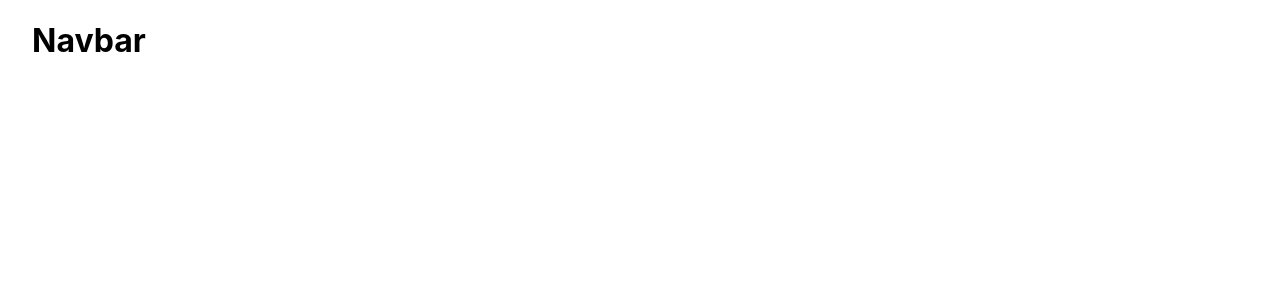
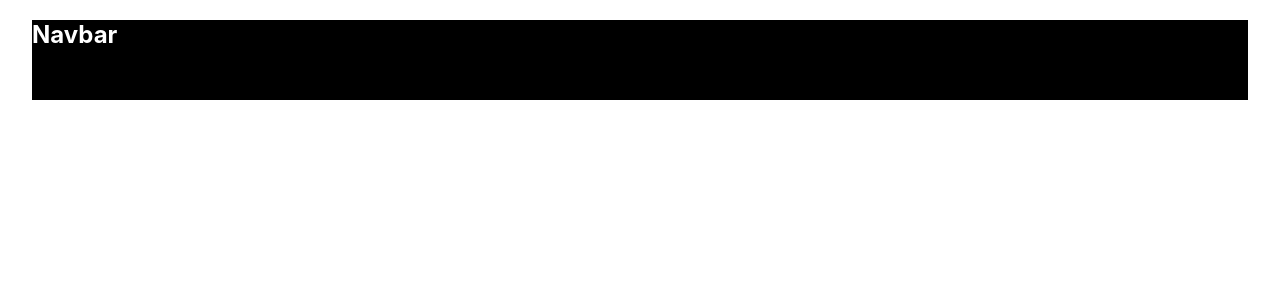
Before and after one commit to domchu/freedom-life-church-website-using-Next-React, a Next.js app: page / in a window 1280 px wide. Shown: the top 300 px of the page. Built offline with nearby package versions, Linux system fonts and the light colour scheme.

Commit message:
style: added the style to the navbar

```diff
--- a/Components/Navbar.jsx
+++ b/Components/Navbar.jsx
@@ -1,8 +1,15 @@
+import styled from "styled-components";
+
+const Nav = styled.nav`
+  background: #000;
+  height: 80px;
+  color: #fff;
+`;
 const Navbar = () => {
   return (
-    <div>
+    <Nav>
       <h1>Navbar</h1>
-    </div>
+    </Nav>
   );
 };
 
```
